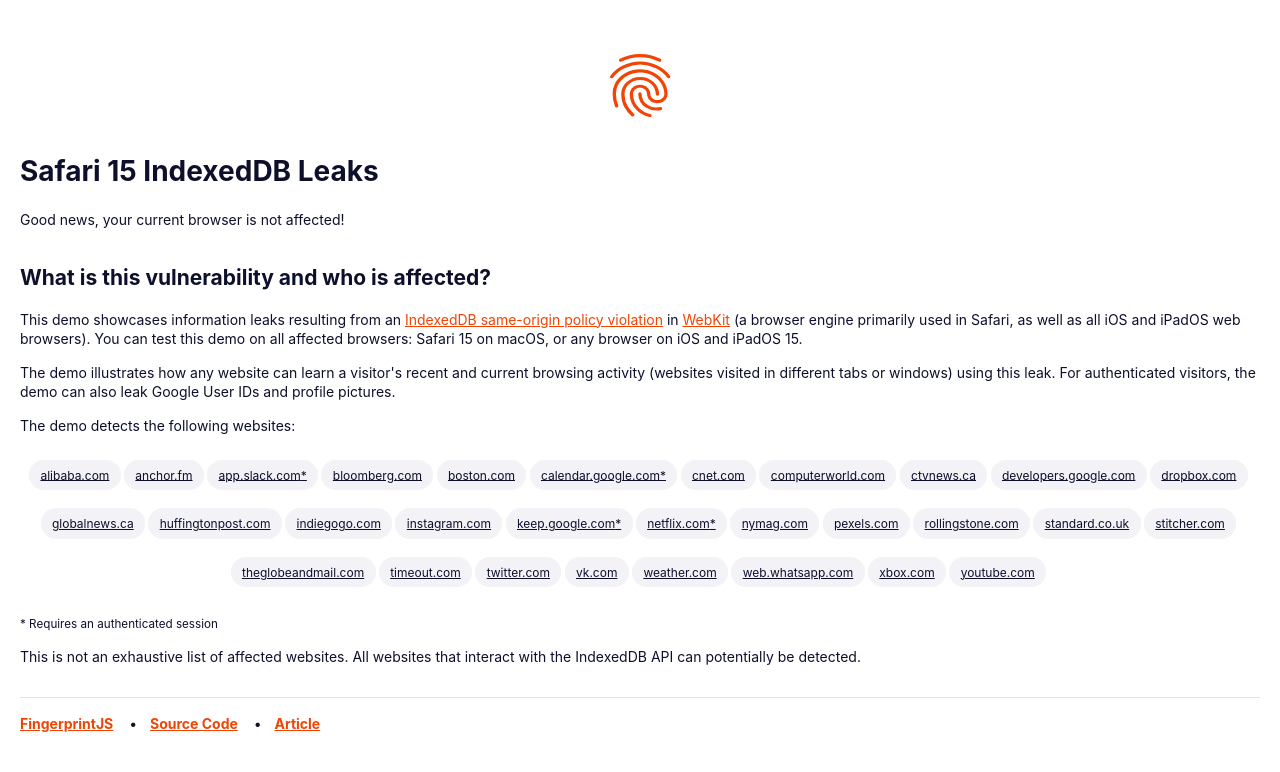
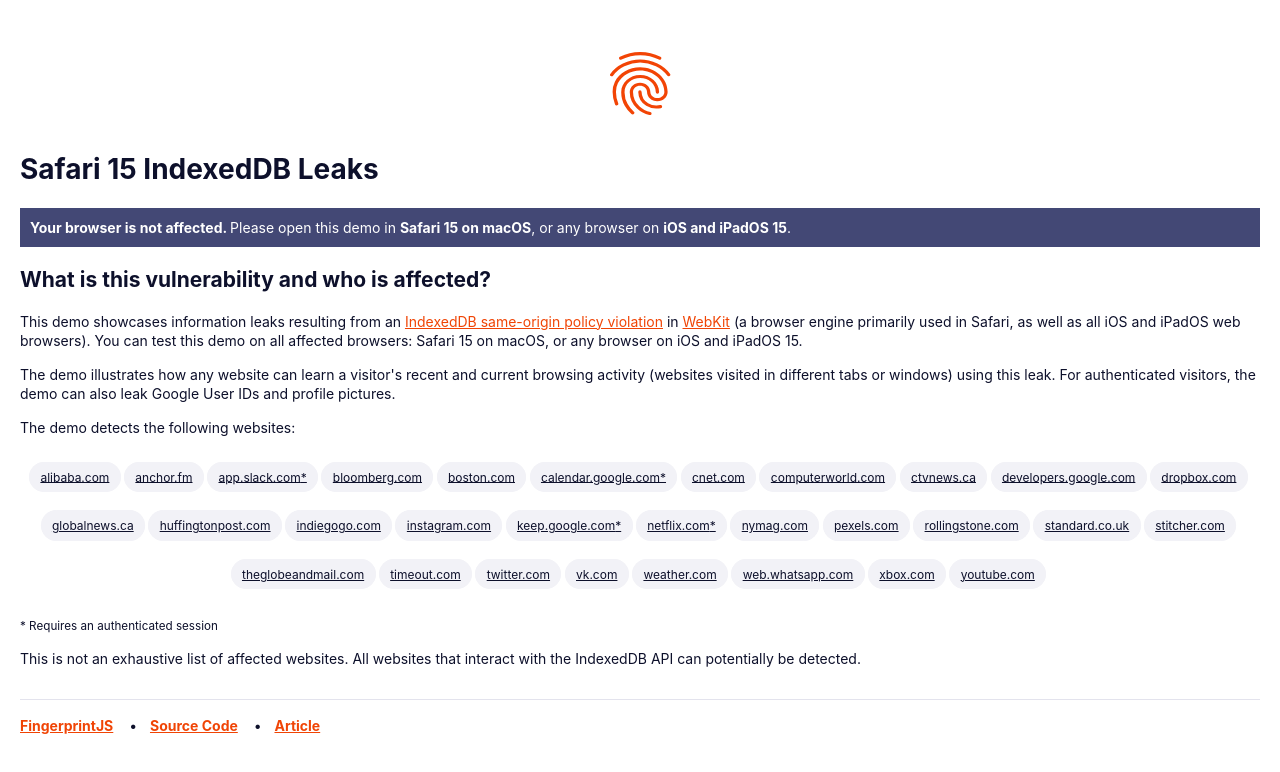
Before and after one commit to fingerprintjs/blog-indexeddb-safari-leaks-demo, a React app: page / in a window 1280 px wide. Shown: the top 772 px of the page. Built offline with nearby package versions, Linux system fonts and the light colour scheme; the HTML template or start-up script is replaced by a standard one.

Commit message:
fix: Small improvements to the UI

```diff
--- a/src/Components/Databases.jsx
+++ b/src/Components/Databases.jsx
@@ -52,7 +52,7 @@
 
   return databases?.length === 0 ? (
     <>
-      <section>
+      <section className="banner">
         <p>
           Click any URL below to open the affected website in a new tab. After that, switch back to this tab and you
           will see that the visited website is known to this demo page.
--- a/src/Components/FAQ.jsx
+++ b/src/Components/FAQ.jsx
@@ -25,7 +25,8 @@
       <SupportedWebsites />
       <small>* Requires an authenticated session</small>
       <p>
-        This is not an exhaustive list of affected websites. All websites that interact with the IndexedDB API can potentially be detected.
+        This is not an exhaustive list of affected websites. All websites that interact with the IndexedDB API can
+        potentially be detected.
       </p>
     </section>
   )
--- a/src/Components/Leaks.jsx
+++ b/src/Components/Leaks.jsx
@@ -43,7 +43,12 @@
 }
 
 function NotAffected() {
-  return <section>Good news, your current browser is not affected!</section>
+  return (
+    <div className="banner">
+      <b>Your browser is not affected. </b>
+      Please open this demo in <b>Safari 15 on macOS</b>, or any browser on <b>iOS and iPadOS 15</b>.
+    </div>
+  )
 }
 
 Leaks.propTypes = {
--- a/src/index.css
+++ b/src/index.css
@@ -62,6 +62,13 @@
 div.subsection {
     margin-top: 10px;
 }
+.banner {
+    color: white;
+    background-color: #434875;
+    width: 100%;
+    padding: 10px 10px;
+    box-sizing: border-box;
+}
 .footer {
     border-top: 1px solid #E3E3ED;
     margin-top: -1rem;
```
